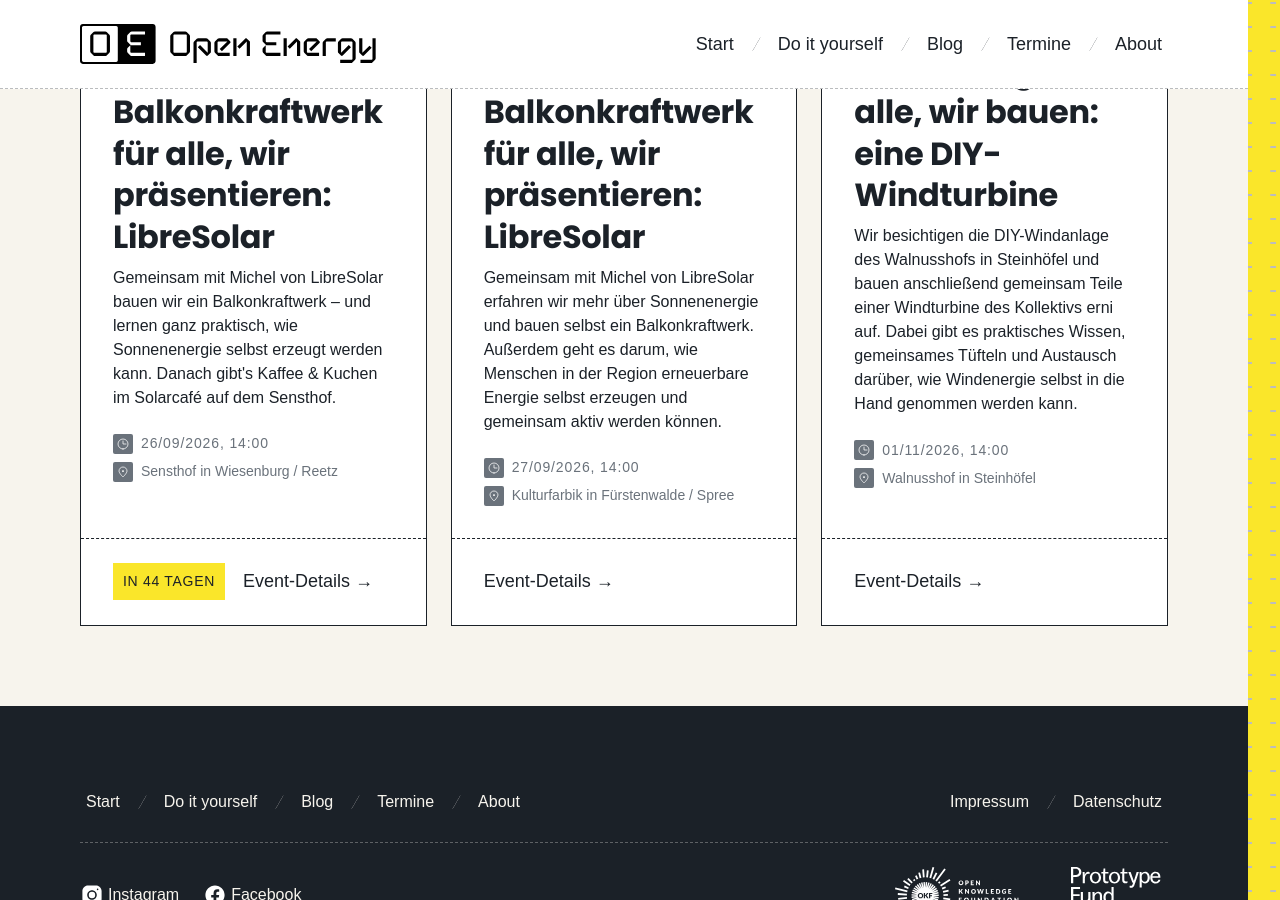
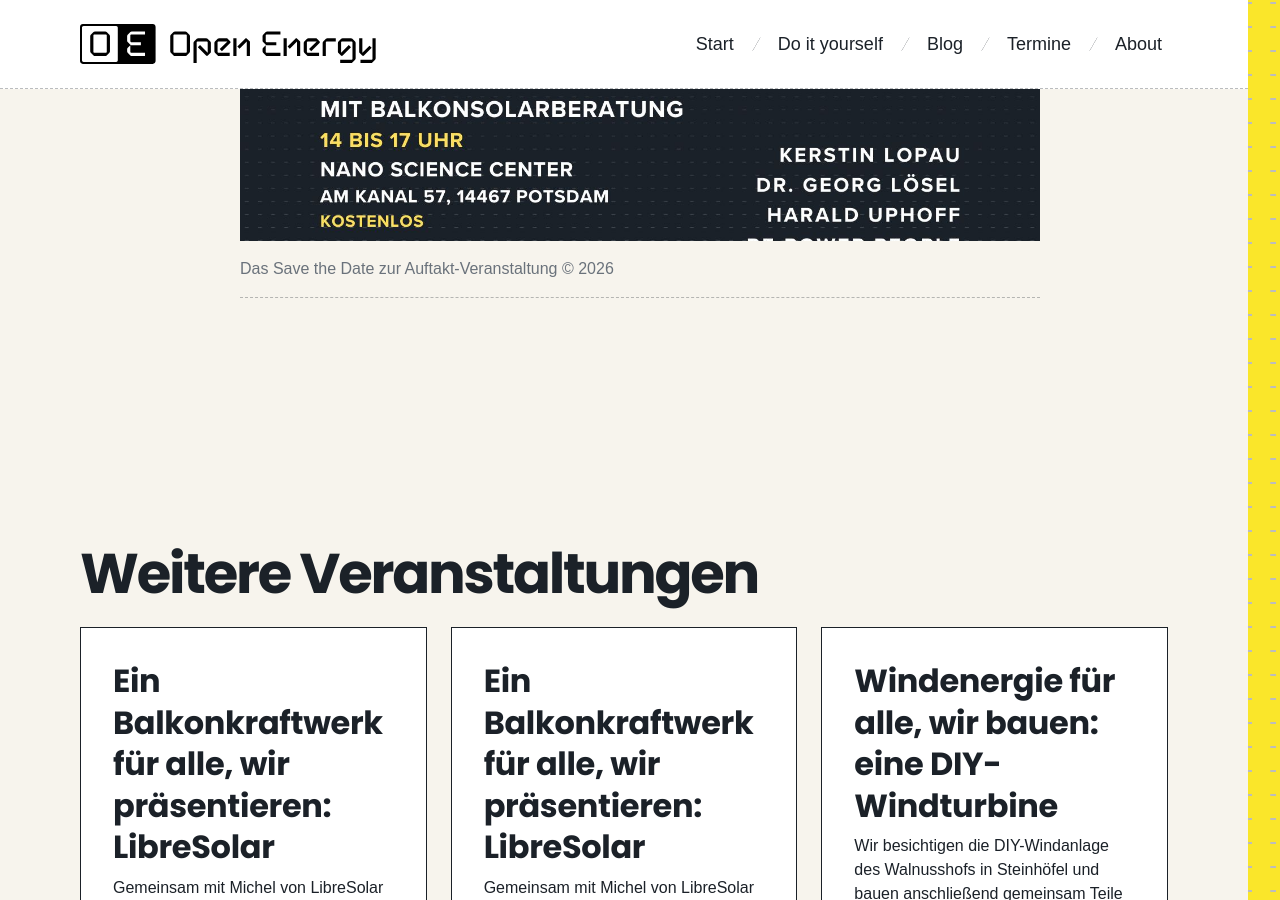
Before and after one commit to okfde/open-energy, a Jekyll site: the page built from _events/kickoff-open-energy.md, in a window 1280 px wide and 900 px high, scrolled down 1232 px. Built offline with Jekyll 4.4.1, drawn with Linux system fonts in a browser that asks for light colours; some web fonts are replaced.

Commit message:
Update kickoff-open-energy.md

```diff
--- a/_events/kickoff-open-energy.md
+++ b/_events/kickoff-open-energy.md
@@ -6,3 +6,8 @@ location: "Nano Science Center Potsdam"
 excerpt: "Erneuerbare Energien sind dort entstanden, wo Menschen selbst losgelegt haben – als Pionier:innen mit eigenen Ideen. Heute scheint Energie oft weit weg vom eigenen Alltag. Warum ist das so? Und wie können wir selbst aktiv werden? Anlässlich des Projektstarts von Open Energy diskutieren wir diese Fragen mit praxisnahen Referent:innen."
 signup_url: "https://cloud.okfn.de/apps/forms/s/KPaRAPtetDmGWK4y2aaNDbR4"
 ---
+
+<figure class="article-figure">
+  <img src="{{ '/assets/images/photos/blog/savethedate-1.jpg' | relative_url }}" alt="">
+  <figcaption> Das Save the Date zur Auftakt-Veranstaltung © 2026</figcaption>
+</figure>
```
